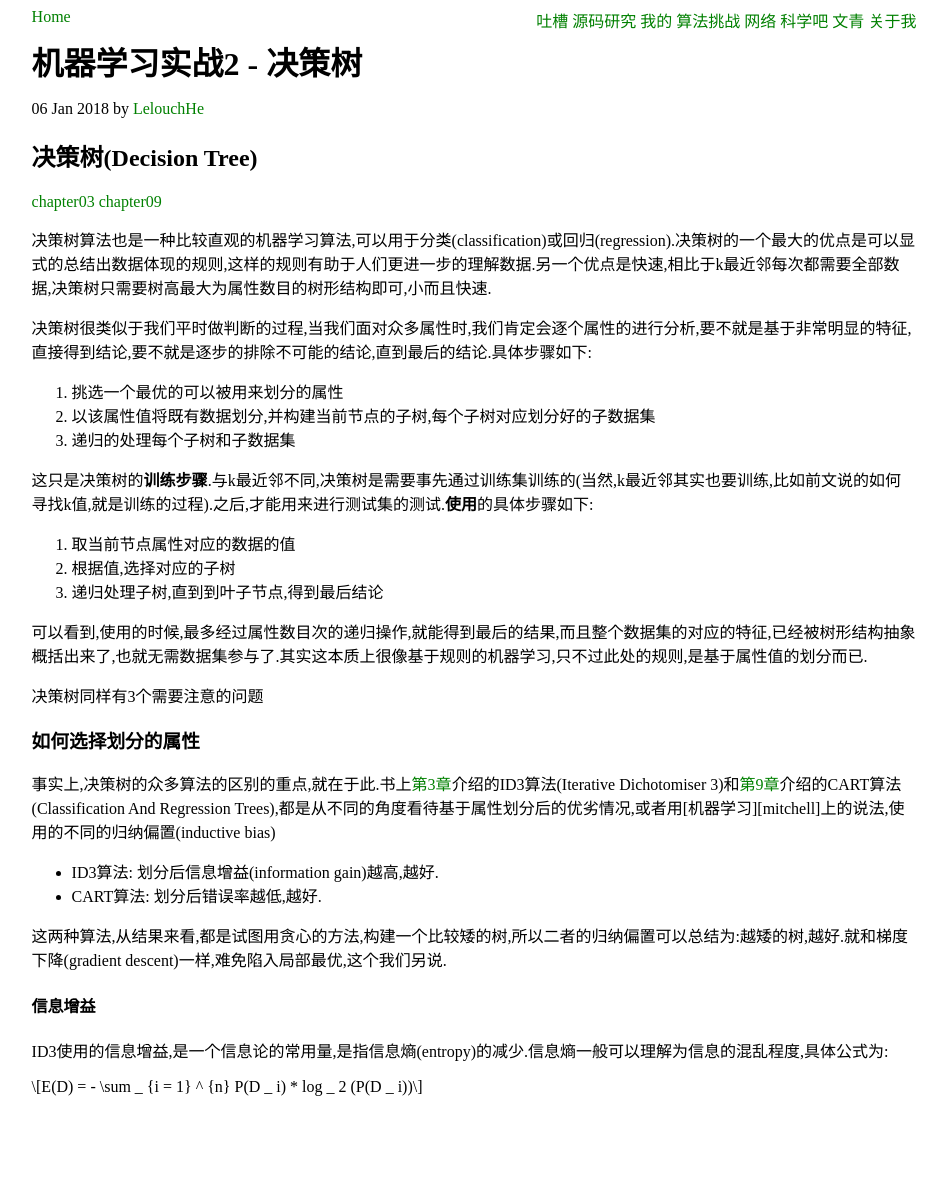
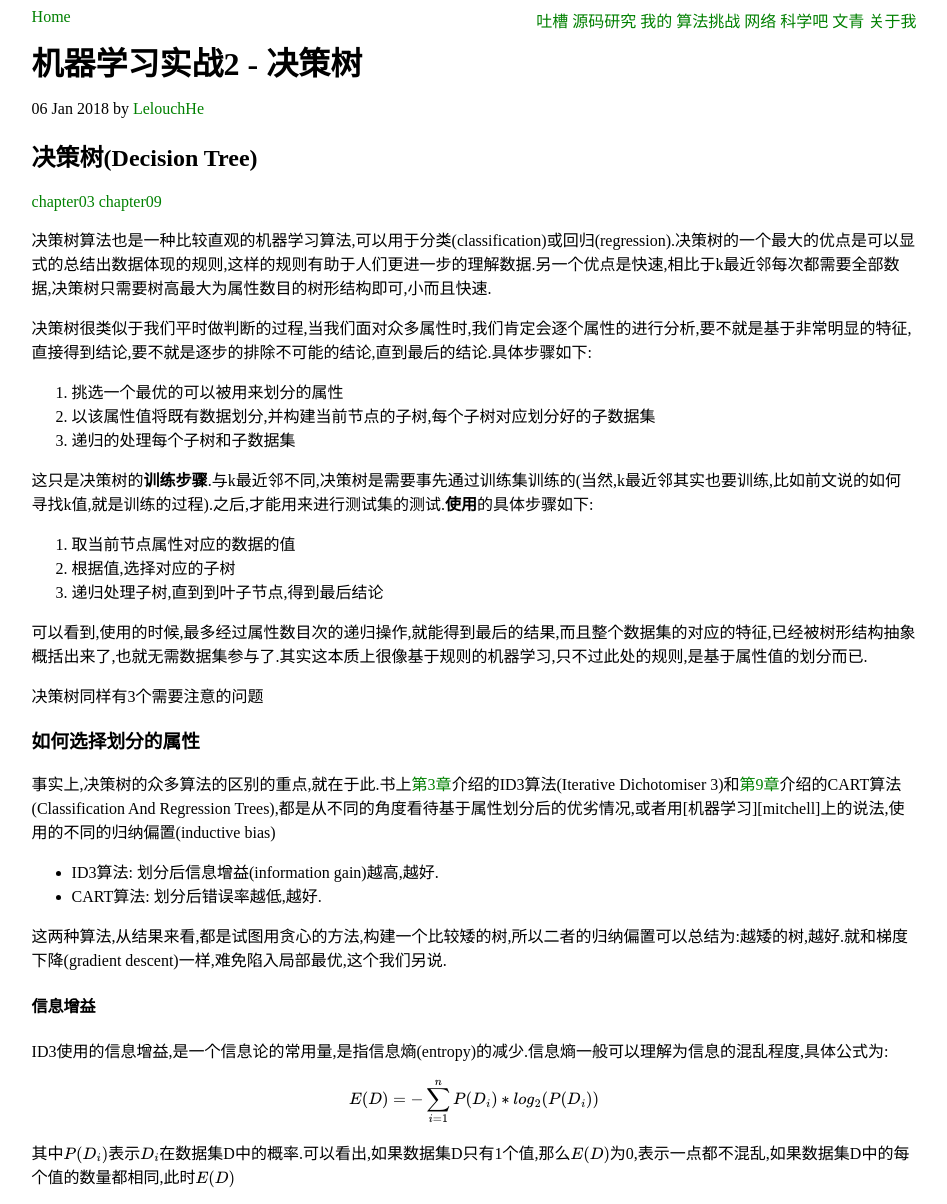
Before and after one commit to LelouchHe/lelouchhe.github.com, a Jekyll site: the page built from _posts/science/2018-01-06-machine_learning_in_action_review2.md, in a window 1280 px wide. Shown: the whole page, without its empty margins (166-1113 px from the left). Built offline with Jekyll 4.4.1, drawn with Linux system fonts in a browser that asks for light colours; formulas are drawn with MathJax 3; before the commit the page ends 1104 px from its top, so only the background shows below that; part of the change alters nothing that is shown.

```diff
--- a/_posts/science/2018-01-06-machine_learning_in_action_review2.md
+++ b/_posts/science/2018-01-06-machine_learning_in_action_review2.md
@@ -1,5 +1,5 @@
 ---
-layout: post
+layout: math
 title: 机器学习实战2 - 决策树
 category: science
 tag: ml
@@ -45,7 +45,7 @@ $$
 E(D) = - \sum _ {i = 1} ^ {n} P(D _ i) * log _ 2 (P(D _ i))
 $$
 
-
+其中$P(D _ i)$表示$D _ i$在数据集D中的概率.可以看出,如果数据集D只有1个值,那么$E(D)$为0,表示一点都不混乱,如果数据集D中的每个值的数量都相同,此时$E(D)$
 
 
 
```
